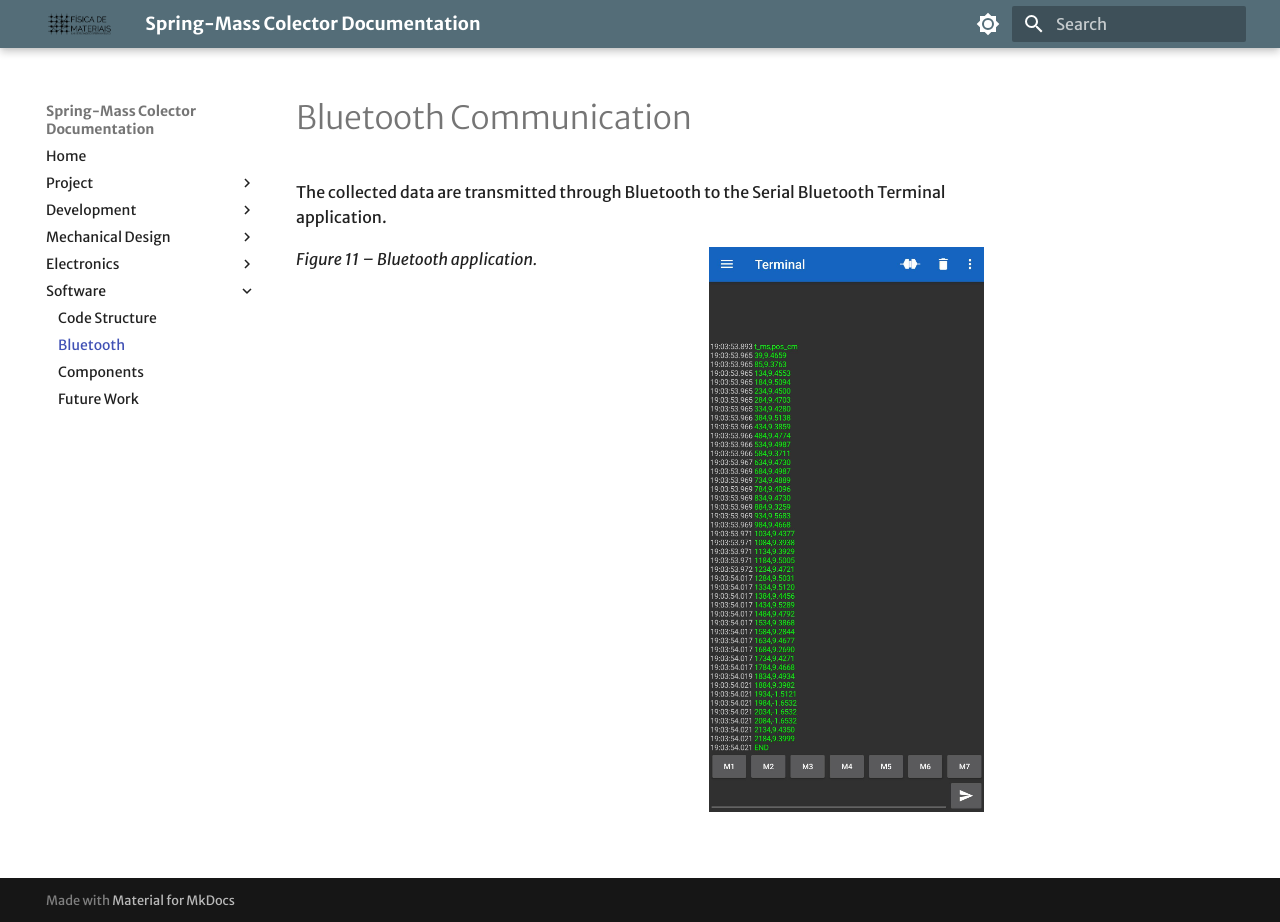
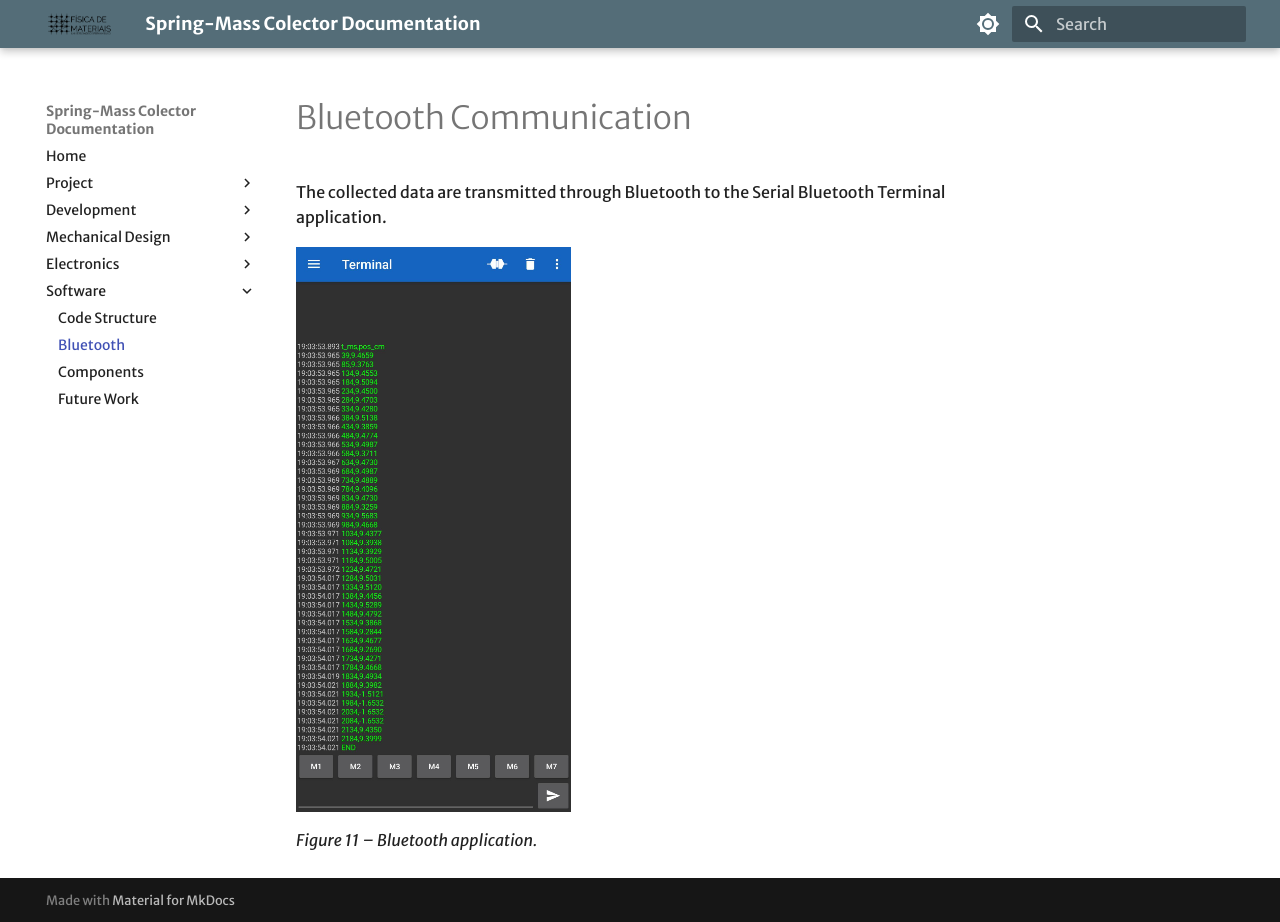
Before and after one commit to DaviBarbosaMedeiros/Spring-Mass-Collector, an MkDocs documentation site: the page built from docs/software/bluetooth.md, in a window 1280 px wide and 922 px high. Built offline with MkDocs 1.6.1 and Material for MkDocs 9.7.7, drawn with Linux system fonts in a browser that asks for light colours; some web fonts are replaced.

Commit message:
bluetooth

```diff
--- a/docs/software/bluetooth.md
+++ b/docs/software/bluetooth.md
@@ -2,6 +2,6 @@
 
 The collected data are transmitted through Bluetooth to the Serial Bluetooth Terminal application.
 
-![Bluetooth Terminal](../assets/images/fig11.png){align=right width="40%"}
+![Bluetooth Terminal](../assets/images/fig11.png){align=center width="40%"}
 
 *Figure 11 – Bluetooth application.*
```
